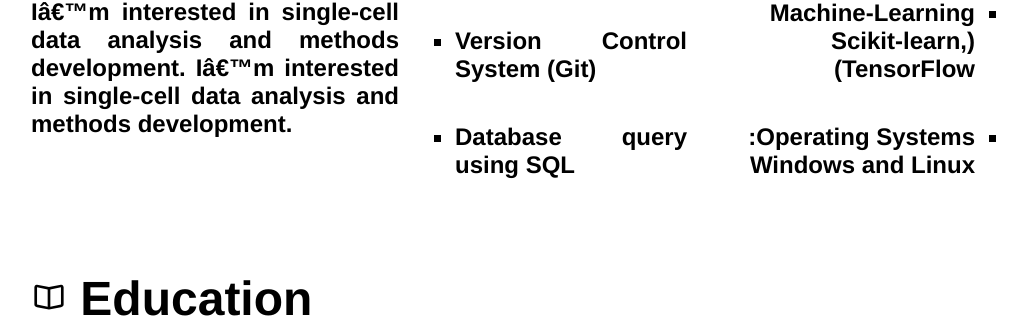
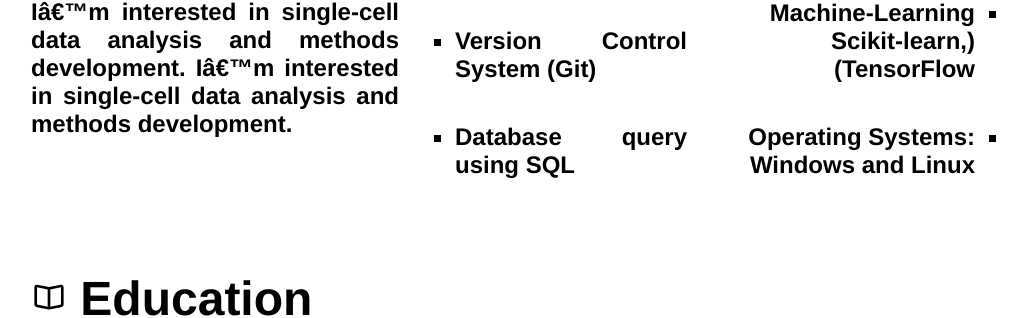
Before and after one commit to saisomesh2594/saisomesh2594.github.io, a Jekyll site: the page built from index.html, in a window 1280 px wide. Shown: the part 735-1053 px from the top of the page, without its empty margins (129-1156 px from the left). Built offline with Jekyll 4.4.1, drawn with Linux system fonts in a browser that asks for light colours.

Commit message:
Update index.html

```diff
--- a/index.html
+++ b/index.html
@@ -115,7 +115,7 @@ title: Somesh Sai, Just Another Bioinformatician
 				<ul class="custom">
 				<li class="custom">HTML, CSS</li>
 				<li class="custom">Machine-Learning<br>(Scikit-learn, TensorFlow)</li>
-				<li class="custom">Operating Systems:<br>Windows and Linux</li>
+				<li class="custom">:Operating Systems<br>Windows and Linux</li>
 				</ul>
 				</article></h2>
 			</div>
```
